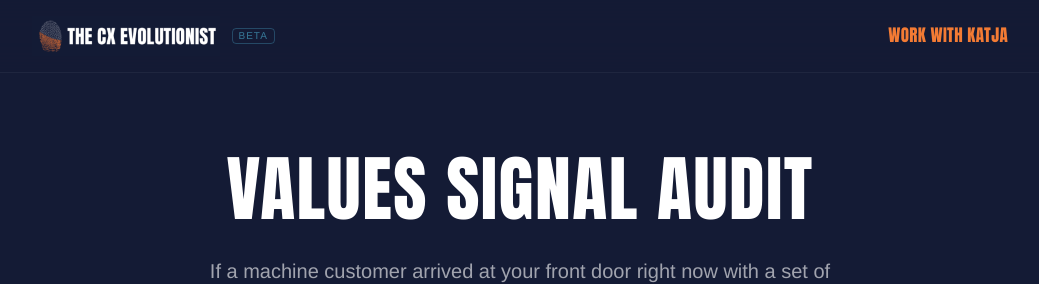
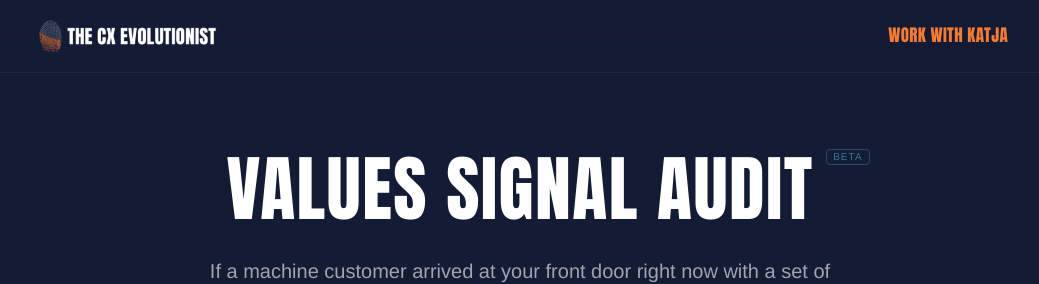
Before and after one commit to katjaforbes-CX/values-signal-audit, a Next.js app: page / in a window 1280 px wide. Shown: the top 284 px of the page, without its empty margins (120-1159 px from the left). Built offline with nearby package versions, Linux system fonts and the light colour scheme.

Commit message:
Move Beta badge to top-right of Values Signal Audit heading

```diff
--- a/app/page.tsx
+++ b/app/page.tsx
@@ -185,7 +185,6 @@ export default function SignalAuditPage() {
       {/* Header */}
       <header className="sticky top-0 z-40 border-b border-white/5 bg-navy-deep/80 backdrop-blur-xl">
         <div className="max-w-5xl mx-auto px-4 sm:px-6 py-4 flex items-center justify-between">
-          <div className="flex items-center gap-3">
           <a
             href="https://www.thecxevolutionist.ai"
             target="_blank"
@@ -198,10 +197,6 @@ export default function SignalAuditPage() {
               className="h-8 sm:h-10 w-auto"
             />
           </a>
-            <span className="text-[9px] sm:text-[10px] font-body uppercase tracking-widest text-cyan/60 border border-cyan/30 rounded px-1.5 py-0.5 leading-none">
-              Beta
-            </span>
-          </div>
           <a
             href="https://www.thecxevolutionist.ai/work-with-katja"
             target="_blank"
@@ -216,12 +211,15 @@ export default function SignalAuditPage() {
       {/* Hero */}
       <section className="max-w-5xl mx-auto px-4 sm:px-6 pt-20 pb-14 text-center">
         <motion.h1
-          className="font-heading text-5xl sm:text-6xl md:text-7xl text-white uppercase leading-none mb-8"
+          className="font-heading text-5xl sm:text-6xl md:text-7xl text-white uppercase leading-none mb-8 inline-block relative"
           initial={{ opacity: 0, y: 20 }}
           animate={{ opacity: 1, y: 0 }}
           transition={{ duration: 0.6 }}
         >
           Values Signal Audit
+          <span className="absolute -top-1 -right-12 sm:-right-14 text-[9px] sm:text-[10px] font-body uppercase tracking-widest text-cyan/60 border border-cyan/30 rounded px-1.5 py-0.5 leading-none">
+            Beta
+          </span>
         </motion.h1>
         <motion.p
           className="font-body text-lg sm:text-xl text-white/60 max-w-2xl mx-auto leading-relaxed"
```
Lines whose indentation alone changed are shown as unchanged.
